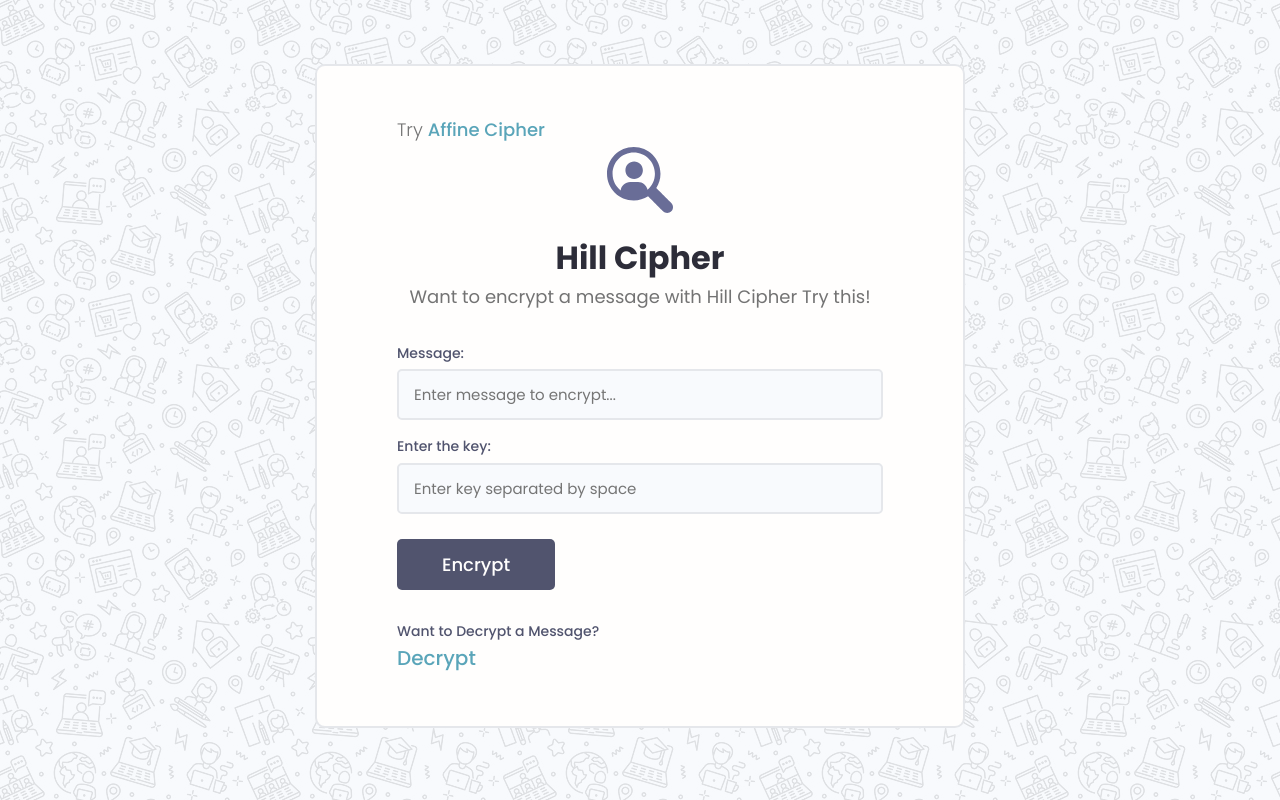
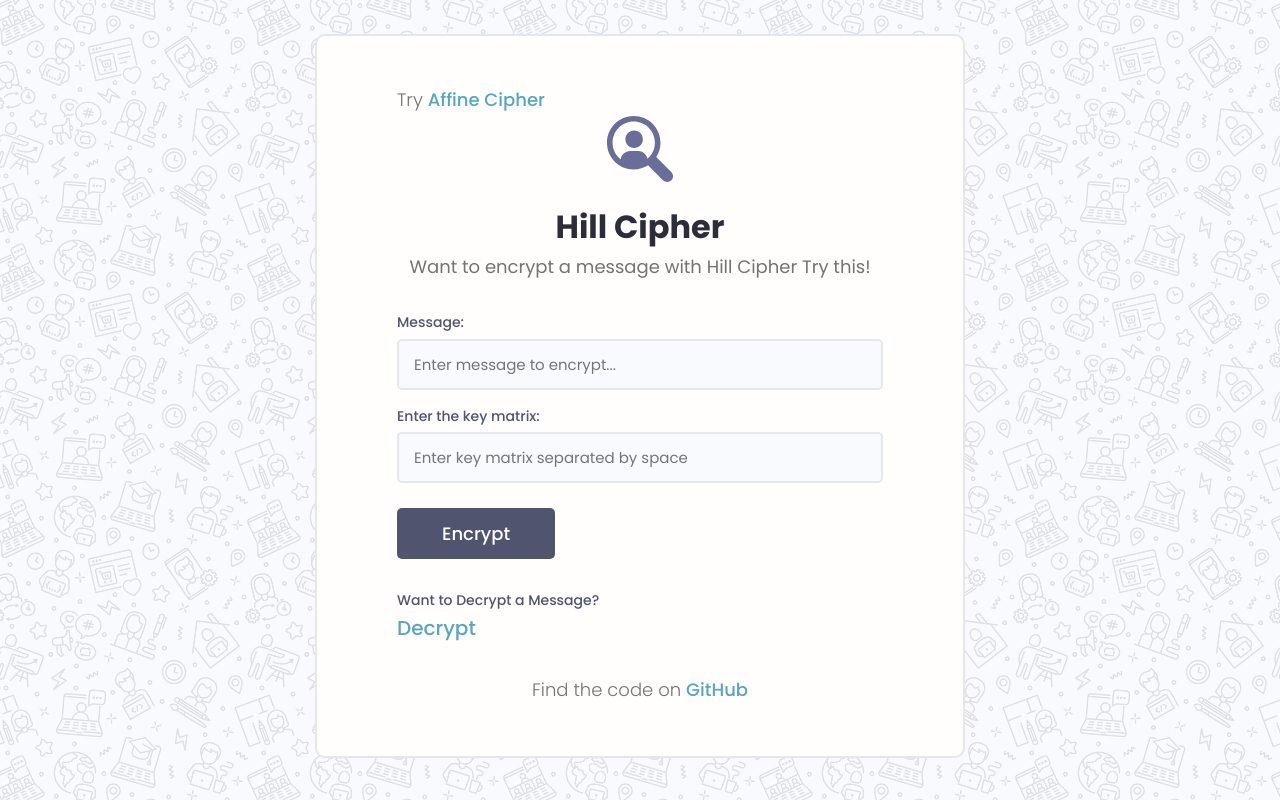
Before and after one commit to MubeenAhmadShaikh/CipherProject, a Django app: page / in a window 1280 px wide. Run offline with Django 4.2, Linux system fonts and the light colour scheme; some libraries are stand-ins or nearby versions.

Commit message:
static files

```diff
--- a/cipher/firstApp/templates/firstApp/hill-encrypt.html
+++ b/cipher/firstApp/templates/firstApp/hill-encrypt.html
@@ -38,13 +38,13 @@
 
             <!-- Input:Password -->
             <div class="form__field">
-            <label for="formInput#password">Enter the key: </label>
+            <label for="formInput#password">Enter the key matrix: </label>
             <input
                 class="input input--password"
                 id="formInput#passowrd"
                 type="text"
                 name="key"
-                placeholder="Enter key separated by space"
+                placeholder="Enter key matrix separated by space"
             />
             </div>
             <div class="auth__actions">
@@ -57,6 +57,9 @@
             <p>Want to Decrypt a Message?</p>
             <a href="{% url 'hill-decrypt' %}">Decrypt</a>
         </div>
+        <div style="margin-top: 2em;">
+            <h6 class="text-center">Find the code on <a href="https://github.com/MubeenAhmadShaikh/CipherProject/">GitHub</a></h6>
+        </div>
 
         </div>
   </div>
```
